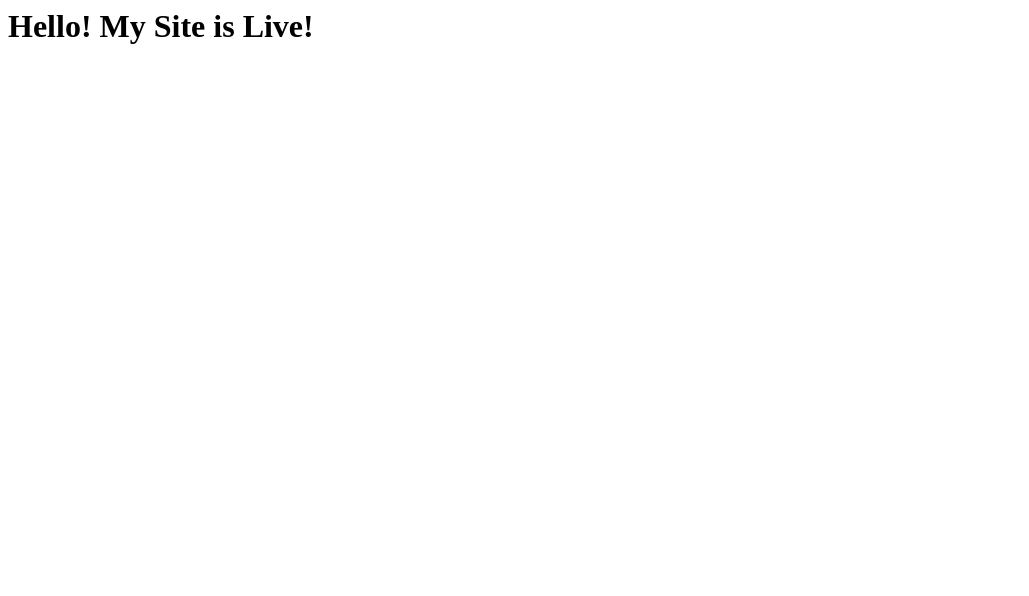
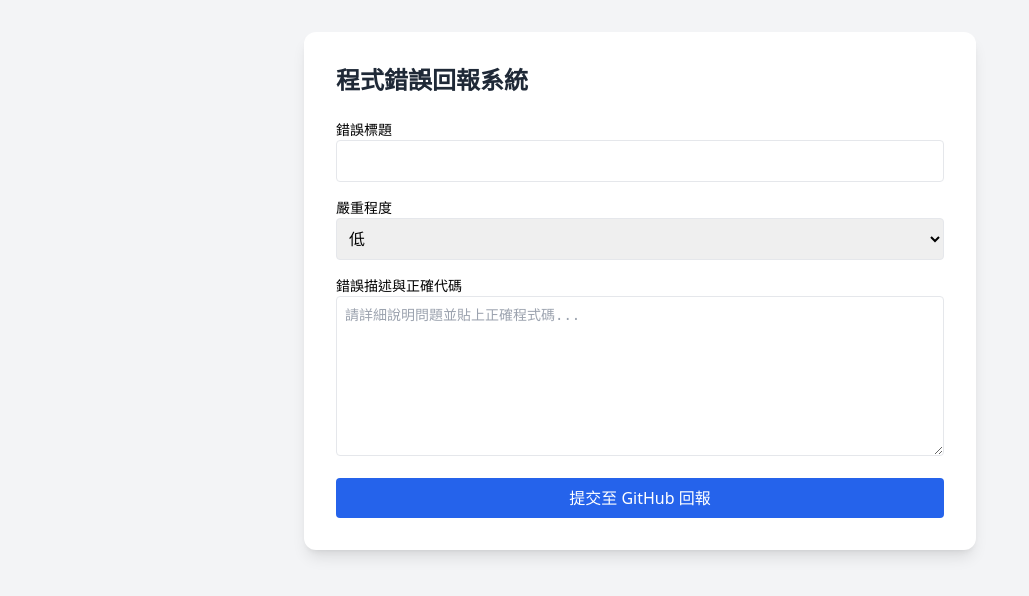
Before and after one commit to pengjun0429/bug-report, a plain HTML site: page index.html in a window 1280 px wide. Shown: the whole page, without its empty margins (0-1029 px from the left). Drawn offline with nearby package versions, Linux system fonts and the light colour scheme.

Commit message:
Update index.html

```diff
--- a/index.html
+++ b/index.html
@@ -1 +1,33 @@
-<h1>Hello! My Site is Live!</h1>
+<!DOCTYPE html>
+<html lang="zh-TW">
+<head>
+    <meta charset="UTF-8">
+    <title>程式錯誤回報系統</title>
+    <script src="https://cdn.tailwindcss.com"></script>
+</head>
+<body class="bg-gray-100 p-8">
+    <div class="max-w-2xl mx-auto bg-white p-8 rounded-xl shadow-lg">
+        <h1 class="text-2xl font-bold mb-6 text-gray-800">程式錯誤回報系統</h1>
+        <form action="https://github.com/您的帳號/您的倉庫名稱/issues/new" method="GET" class="space-y-4">
+            <div>
+                <label class="block text-sm font-medium">錯誤標題</label>
+                <input type="text" name="title" class="w-full border rounded p-2" required>
+            </div>
+            <div>
+                <label class="block text-sm font-medium">嚴重程度</label>
+                <select name="labels" class="w-full border rounded p-2">
+                    <option value="bug,低">低</option>
+                    <option value="bug,中">中</option>
+                    <option value="bug,高">高</option>
+                    <option value="bug,緊急">緊急</option>
+                </select>
+            </div>
+            <div>
+                <label class="block text-sm font-medium">錯誤描述與正確代碼</label>
+                <textarea name="body" class="w-full border rounded p-2 h-40 font-mono text-sm" placeholder="請詳細說明問題並貼上正確程式碼..."></textarea>
+            </div>
+            <button type="submit" class="w-full bg-blue-600 text-white py-2 rounded hover:bg-blue-700">提交至 GitHub 回報</button>
+        </form>
+    </div>
+</body>
+</html>
```
